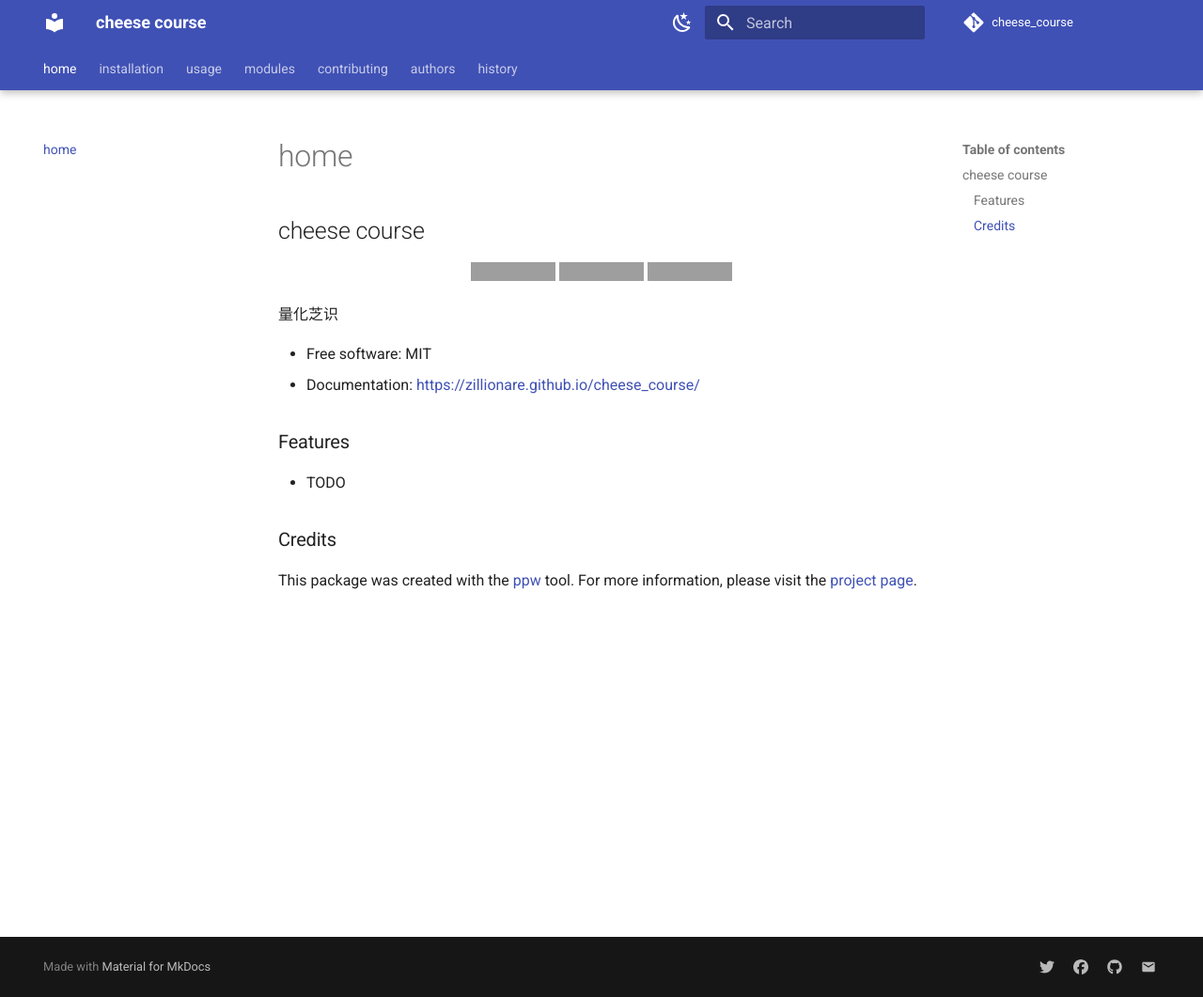
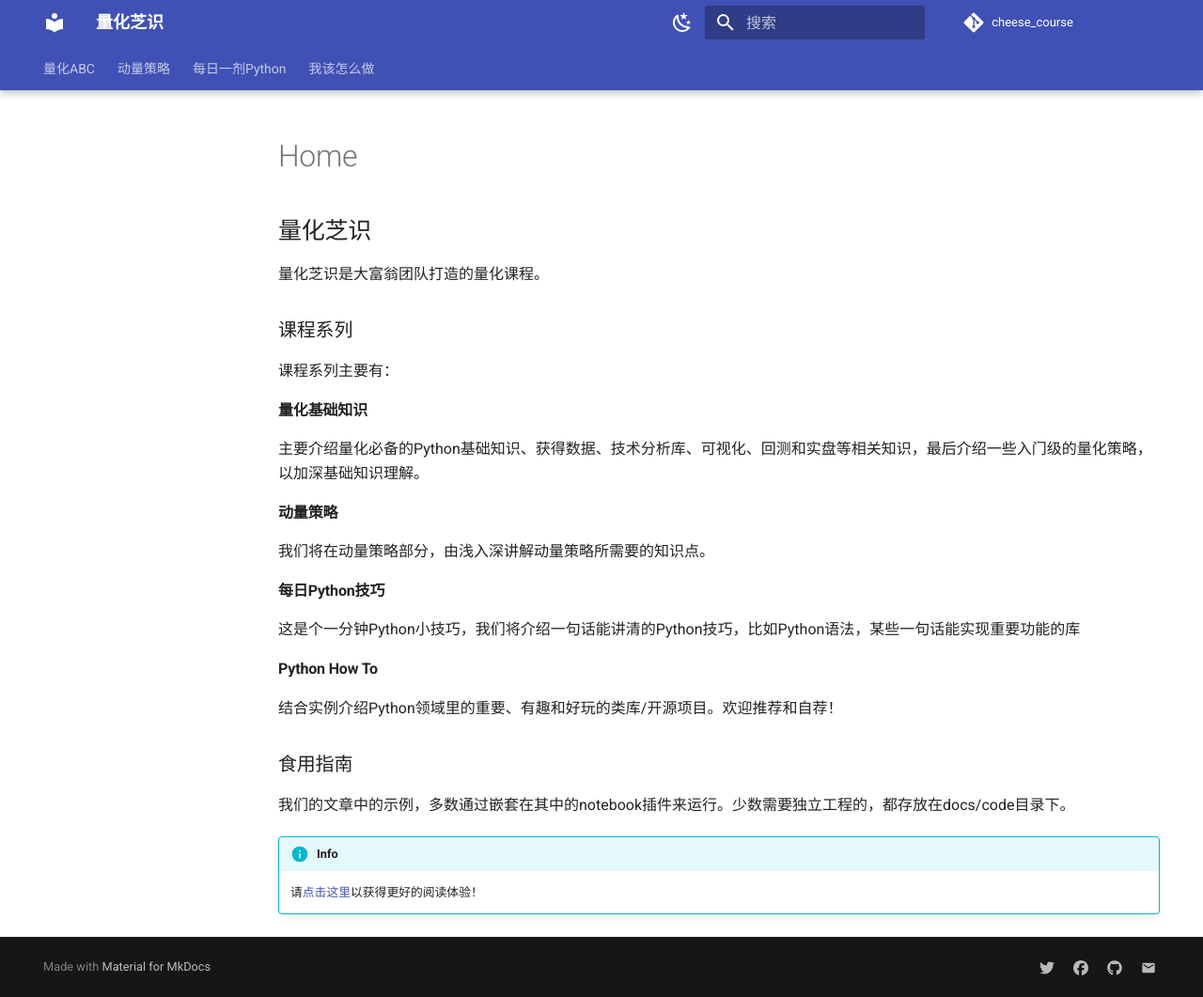
Before and after one commit to zillionare/cheese_course, an MkDocs documentation site: the page built from docs/index.md, in a window 1280 px wide and 1061 px high. Shown: the whole window at 94% size. Built offline with MkDocs 1.6.1 and Material for MkDocs 9.7.7, drawn with Linux system fonts in a browser that asks for light colours; comment, search, counter and statistics services are not loaded; the version menu is left out; grey boxes are pictures that could not be loaded.

Commit message:
✨ feat: skeleton

```diff
--- a/README.md
+++ b/README.md
@@ -1,34 +1,25 @@
-# cheese course
+# 量化芝识
 
+量化芝识是大富翁团队打造的量化课程。
 
-<p align="center">
-<a href="https://pypi.python.org/pypi/cheese_course">
-    <img src="https://img.shields.io/pypi/v/cheese_course.svg"
-        alt = "Release Status">
-</a>
+## 课程系列
 
-<a href="https://github.com/zillionare/cheese_course/actions">
-    <img src="https://github.com/zillionare/cheese_course/actions/workflows/main.yml/badge.svg?branch=release" alt="CI Status">
-</a>
+课程系列主要有：
 
-<a href="https://zillionare.github.io/cheese_course/">
-    <img src="https://img.shields.io/website/https/zillionare.github.io/cheese_course/index.html.svg?label=docs&down_message=unavailable&up_message=available" alt="Documentation Status">
-</a>
+### 量化基础知识
+主要介绍量化必备的Python基础知识、获得数据、技术分析库、可视化、回测和实盘等相关知识，最后介绍一些入门级的量化策略，以加深基础知识理解。
 
-</p>
+### 动量策略
+我们将在动量策略部分，由浅入深讲解动量策略所需要的知识点。
 
+### 每日Python技巧
+这是个一分钟Python小技巧，我们将介绍一句话能讲清的Python技巧，比如Python语法，某些一句话能实现重要功能的库
 
-量化芝识
+### Python How To
+结合实例介绍Python领域里的重要、有趣和好玩的类库/开源项目。欢迎推荐和自荐！
 
+## 食用指南
+我们的文章中的示例，多数通过嵌套在其中的notebook插件来运行。少数需要独立工程的，都存放在docs/code目录下。
 
-* Free software: MIT
-* Documentation: <https://zillionare.github.io/cheese_course/>
-
-
-## Features
-
-* TODO
-
-## Credits
-
-This package was created with the [ppw](https://zillionare.github.io/python-project-wizard) tool. For more information, please visit the [project page](https://zillionare.github.io/python-project-wizard/).
+!!! Info
+    请[点击这里](https://zillionare.github.com/cheese_course)以获得更好的阅读体验！
--- a/mkdocs.yml
+++ b/mkdocs.yml
@@ -1,19 +1,11 @@
-site_name: cheese course
+site_name: 量化芝识
 # site_url: http://www.jieyu.ai
 repo_url: https://github.com/zillionare/cheese_course
 repo_name: cheese_course
 #strict: true
-nav:
-  - home: index.md
-  - installation: installation.md
-  - usage: usage.md
-  - modules: api.md
-  - contributing: contributing.md
-  - authors: authors.md
-  - history: history.md
 theme:
   name: material
-  language: en
+  language: zh
   #logo: assets/logo.png
   palette:
     - media: "(prefers-color-scheme: light)"
@@ -31,6 +23,12 @@ theme:
     - navigation.tabs
     - navigation.instant
     - navigation.tabs.sticky
+    - header.autohide
+    - navigation.top
+    - toc.follow
+    - toc.integrate
+    - content.code.copy
+    - content.code.annotate
 markdown_extensions:
   - pymdownx.emoji:
       emoji_index: !!python/name:materialx.emoji.twemoji
@@ -49,6 +47,7 @@ markdown_extensions:
   - pymdownx.details
   - admonition
   - toc:
+      toc_depth: 5
       baselevel: 2
       permalink: true
       slugify: !!python/name:pymdownx.slugs.uslugify
@@ -60,6 +59,7 @@ plugins:
   - mkdocstrings:
       watch:
         - cheese_course
+  - awesome-pages
 extra:
   version:
     provider: mike
--- a/pyproject.toml
+++ b/pyproject.toml
@@ -48,6 +48,7 @@ toml = {version = "^0.10.2", optional = true}
 livereload = {version = "^2.6.3", optional = true}
 pyreadline = {version = "^2.1", optional = true}
 mike = { version="^1.1.2", optional=true}
+mkdocs-awesome-pages-plugin = "^2.8.0"
 
 [tool.poetry.extras]
 test = [
```
Also changed, not shown: docs/api.md (deleted, +0 -1 lines), docs/history.md (deleted, +0 -3 lines), docs/installation.md (deleted, +0 -43 lines), docs/usage.md (deleted, +0 -7 lines), docs/.pages (added), 1 other file.
